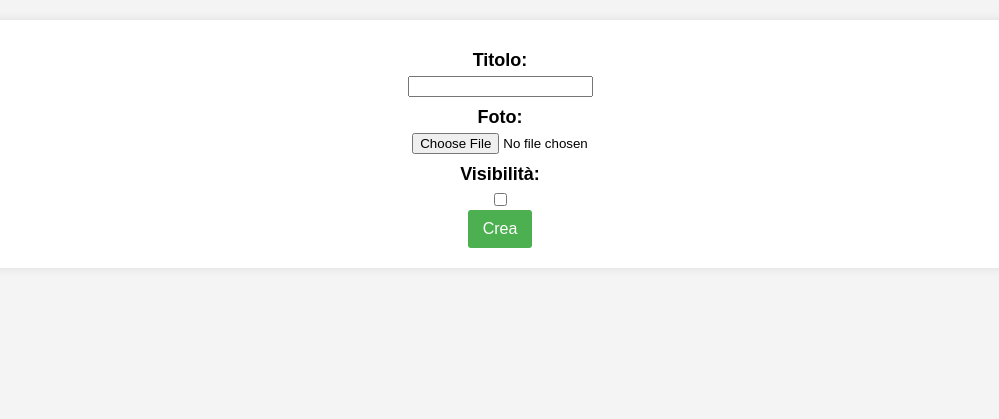
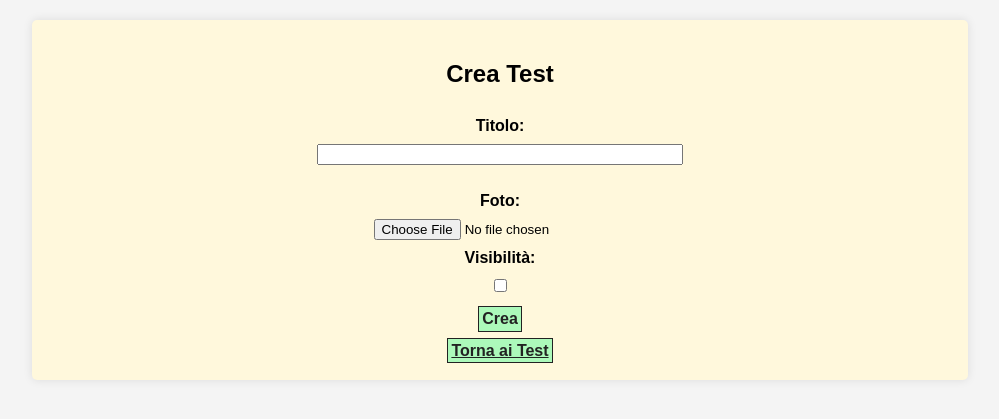
Before and after one commit to tabish29/ProgettoBD2023-24, a PHP site: page /creaTest.php in a window 1280 px wide. Shown: the top 419 px of the page, without its empty margins (140-1139 px from the left). Run offline with PHP 8.4, Linux system fonts and the light colour scheme; a user stored in the database is signed in.

Commit message:
crea test grafica

```diff
--- a/creaTest.php
+++ b/creaTest.php
@@ -11,50 +11,44 @@
             background-color: #f4f4f4;
         }
         .container {
-            width: 80%;
+            text-align: center;
+            width: 70%;
             margin: 20px auto;
             padding: 20px;
-            background-color: #fff;
+            background-color: #fff8dc;
             border-radius: 5px;
             box-shadow: 0 0 10px rgba(0, 0, 0, 0.1);
-            text-align-last: center;
+        }
 
-        }
-        h2 {
-            text-align: center;
-            margin-bottom: 20px;
-        }
-        label {
-            display: block;
-            font-weight: bold;
-            margin-bottom: 5px;
-            font-size: large;
-            margin-top: 10px;
-            text-align: left;
-        }
-        .email-list {
-            list-style-type: none;
-            padding: 0;
-        }
-        .test-item {
-            padding: 10px;
-            margin-top: 5px;
-            margin-bottom: 5px;
-            background-color: #f9f9f9;
-            border-radius: 5px;
-            box-shadow: 0 0 5px rgba(0, 0, 0, 0.1);
-        }
-        .btn {
+        .creaBtn{
             width: auto;
             height: auto;
-            border: none;
-            padding: 10px 15px;
-            border-radius: 3px;
-            cursor: pointer;
-            background-color: #4CAF50;
-            color: white;
+            border: 1px solid #222222;
+            padding: 3px;
+            margin: 10px;
             font-size: 16px;
-            transition: background-color 0.3s;
+            font-weight: bold;
+            font-style: normal;
+            color: #222222;
+            background-color: #acf9ba;
+        }
+
+        .areaInserimento{
+            width: 40%;
+            display: block;
+            margin:auto;
+        }
+        .label{
+            text-align: center;
+            font: sans-serif;
+            font-weight: bold;
+            font-size: medium;
+            padding: 1%;
+            color: black;
+            height: auto;
+            width: auto;
+            display: block;
+
         }
     </style>
 </head>
@@ -72,14 +66,17 @@
 
                         function creaGrafica() {
                             echo "
+                            <h2 class='creaTest'>Crea Test</h2>
                             <form id='creaTestForm' action='creaTest.php' method='post'>
-                                <label for='titolo'>Titolo:</label>
-                                <input type='text' id='titolo' name='titolo' required><br>                                <label for='fotoLabel'>Foto:</label>
+                                <label class='label' for='titolo'>Titolo:</label>
+                                <input class='areaInserimento' type='text' id='titolo' name='titolo' required><br>
+                                <label class='label' for='fotoLabel'>Foto:</label>
                                 <input type='file'id='fotoF' name='foto'><br>
-                                <label for='visibilita'>Visibilità:</label>
+                                <label class='label'  for='visibilita'>Visibilità:</label>
                                 <input type='checkbox' id='visibilitaCB' name='visibilita'><br>
-                                <input type='hidden' name='action' value='crea'>
-                                <button type='submit' class='btn' id='creaTestButton'>Crea</button>
+                                <input  type='hidden' name='action' value='crea'>
+                                <button type='submit' class='creaBtn' id='creaTestButton'>Crea</button><br>
+                                <a href=\"testDocenti.php\" class=\"creaBtn\">Torna ai Test</a>
                             </form>
                             ";
                         }
```
